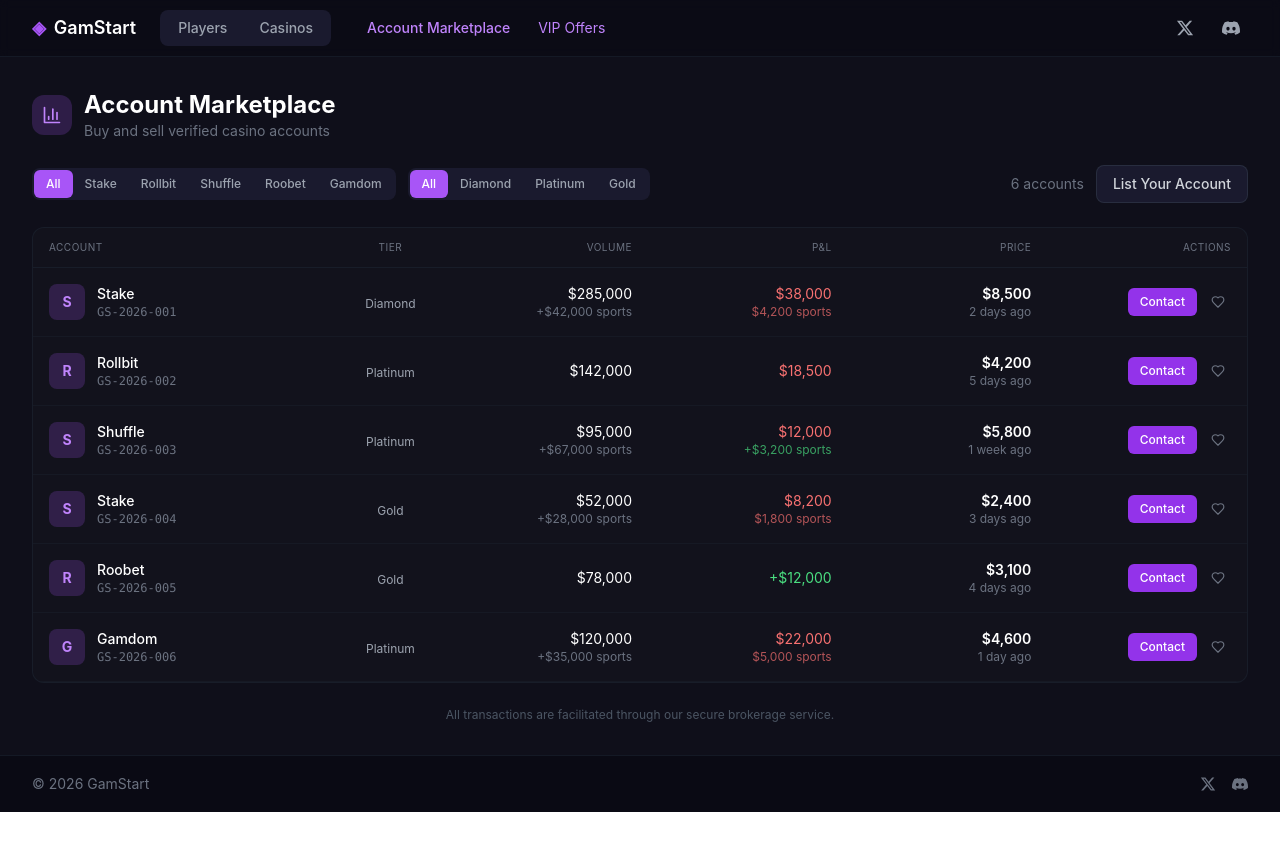
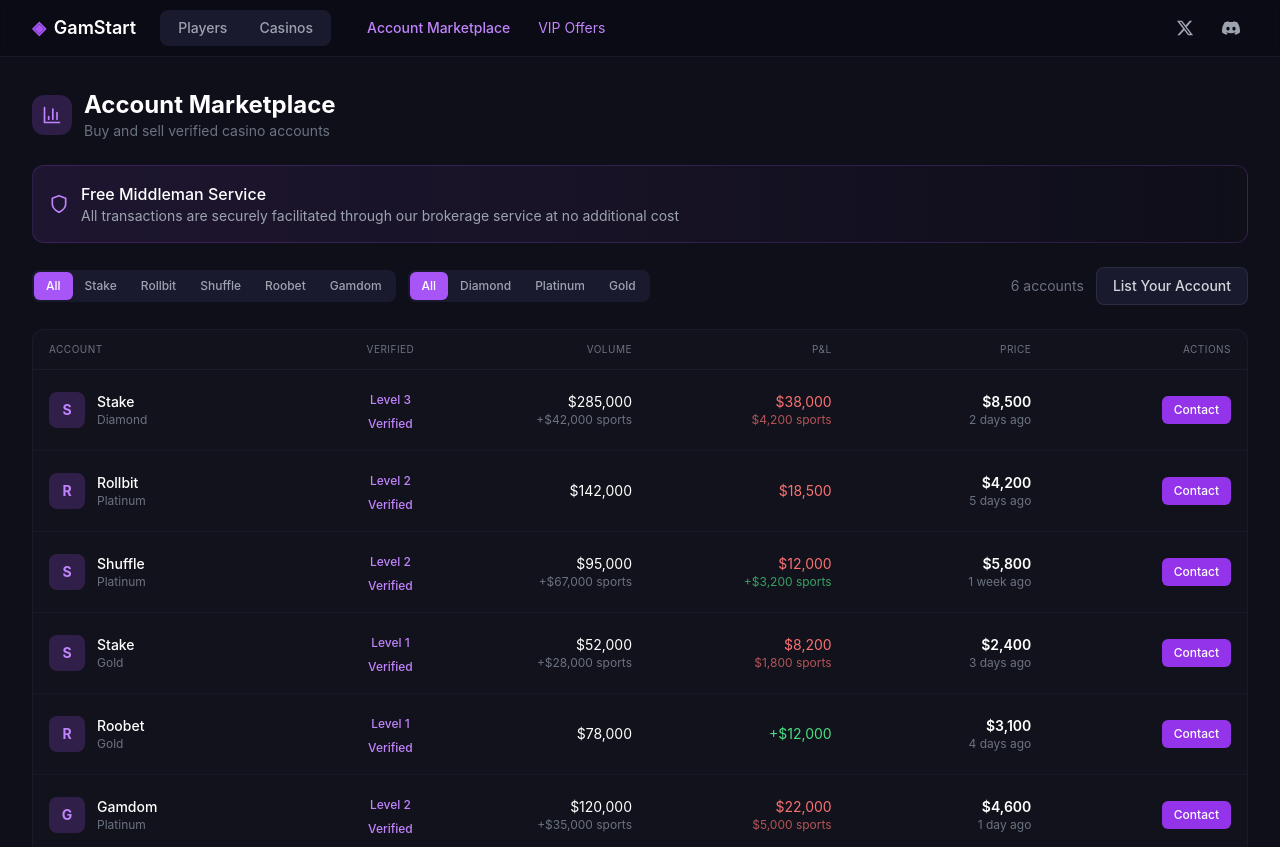
Before and after one commit to test12312as1/sadsa, a Next.js app: page /marketplace in a window 1280 px wide. Shown: the top 847 px of the page. Before the commit the page ends 812 px from the top, so only its background shows below. Built offline with nearby package versions, Linux system fonts and the light colour scheme.

Commit message:
Update page.js

```diff
--- a/app/marketplace/page.js
+++ b/app/marketplace/page.js
@@ -2,82 +2,76 @@
 
 import { useState, Suspense } from 'react';
 import { useSearchParams } from 'next/navigation';
-import { Heart, BarChart3, ChevronRight } from 'lucide-react';
+import { BarChart3, ChevronRight, Shield } from 'lucide-react';
 import Link from 'next/link';
 
 // Demo listings data - per casino account
 const DEMO_LISTINGS = [
   {
-    id: 'GS-2026-001',
     casino: 'Stake',
     tier: 'Diamond',
+    verificationLevel: 3,
     volumeCasino: 285000,
     volumeSports: 42000,
     pnlCasino: -38000,
     pnlSports: -4200,
     price: 8500,
     created: '2 days ago',
-    watchlist: 46
   },
   {
-    id: 'GS-2026-002',
     casino: 'Rollbit',
     tier: 'Platinum',
+    verificationLevel: 2,
     volumeCasino: 142000,
     volumeSports: 0,
     pnlCasino: -18500,
     pnlSports: 0,
     price: 4200,
     created: '5 days ago',
-    watchlist: 38
   },
   {
-    id: 'GS-2026-003',
     casino: 'Shuffle',
     tier: 'Platinum',
+    verificationLevel: 2,
     volumeCasino: 95000,
     volumeSports: 67000,
     pnlCasino: -12000,
     pnlSports: 3200,
     price: 5800,
     created: '1 week ago',
-    watchlist: 32
   },
   {
-    id: 'GS-2026-004',
     casino: 'Stake',
     tier: 'Gold',
+    verificationLevel: 1,
     volumeCasino: 52000,
     volumeSports: 28000,
     pnlCasino: -8200,
     pnlSports: -1800,
     price: 2400,
     created: '3 days ago',
-    watchlist: 21
   },
   {
-    id: 'GS-2026-005',
     casino: 'Roobet',
     tier: 'Gold',
+    verificationLevel: 1,
     volumeCasino: 78000,
     volumeSports: 0,
     pnlCasino: 12000,
     pnlSports: 0,
     price: 3100,
     created: '4 days ago',
-    watchlist: 28
   },
   {
-    id: 'GS-2026-006',
     casino: 'Gamdom',
     tier: 'Platinum',
+    verificationLevel: 2,
     volumeCasino: 120000,
     volumeSports: 35000,
     pnlCasino: -22000,
     pnlSports: -5000,
     price: 4600,
     created: '1 day ago',
-    watchlist: 19
   }
 ];
 
@@ -174,6 +168,17 @@
           </div>
         </div>
 
+        {/* Free Middleman Service Banner */}
+        <div className="bg-gradient-to-r from-purple-500/10 to-transparent rounded-xl p-4 border border-purple-500/20 mb-6">
+          <div className="flex items-center gap-3">
+            <Shield className="text-purple-400" size={20} />
+            <div>
+              <div className="text-white font-medium">Free Middleman Service</div>
+              <div className="text-sm text-gray-400">All transactions are securely facilitated through our brokerage service at no additional cost</div>
+            </div>
+          </div>
+        </div>
+
         {/* Filters Row */}
         <div className="flex flex-wrap items-center gap-3 mb-6">
           <div className="flex items-center bg-[#1a1a2e] rounded-lg p-0.5">
@@ -227,7 +232,7 @@
           {/* Table Header */}
           <div className="grid grid-cols-12 gap-4 px-4 py-3 border-b border-gray-800/50 text-[10px] text-gray-500 uppercase tracking-wider">
             <div className="col-span-3">Account</div>
-            <div className="col-span-1 text-center">Tier</div>
+            <div className="col-span-1 text-center">Verified</div>
             <div className="col-span-2 text-right">Volume</div>
             <div className="col-span-2 text-right">P&L</div>
             <div className="col-span-2 text-right">Price</div>
@@ -235,8 +240,8 @@
           </div>
 
           {/* Listings */}
-          {filteredListings.map((listing) => (
-            <div key={listing.id} className="grid grid-cols-12 gap-4 px-4 py-4 border-b border-gray-800/30 hover:bg-[#1a1a2e]/50 transition-colors items-center">
+          {filteredListings.map((listing, index) => (
+            <div key={index} className="grid grid-cols-12 gap-4 px-4 py-4 border-b border-gray-800/30 hover:bg-[#1a1a2e]/50 transition-colors items-center">
               {/* Account Info */}
               <div className="col-span-3">
                 <div className="flex items-center gap-3">
@@ -245,15 +250,15 @@
                   </div>
                   <div>
                     <div className="text-white font-medium text-sm">{listing.casino}</div>
-                    <div className="text-xs text-gray-500 font-mono">{listing.id}</div>
+                    <div className="text-xs text-gray-500">{listing.tier}</div>
                   </div>
                 </div>
               </div>
 
-              {/* Tier */}
+              {/* Verification Level */}
               <div className="col-span-1 text-center">
-                <span className="text-xs text-gray-400">
-                  {listing.tier}
+                <span className="text-xs text-purple-400 font-medium">
+                  Level {listing.verificationLevel} Verified
                 </span>
               </div>
 
@@ -284,12 +289,9 @@
               </div>
 
               {/* Actions */}
-              <div className="col-span-2 flex items-center justify-end gap-2">
+              <div className="col-span-2 flex items-center justify-end">
                 <button className="px-3 py-1.5 bg-purple-600 hover:bg-purple-500 text-white rounded-md text-xs font-medium transition-colors">
                   Contact
-                </button>
-                <button className="p-1.5 text-gray-500 hover:text-white transition-colors">
-                  <Heart size={14} />
                 </button>
               </div>
             </div>
```
